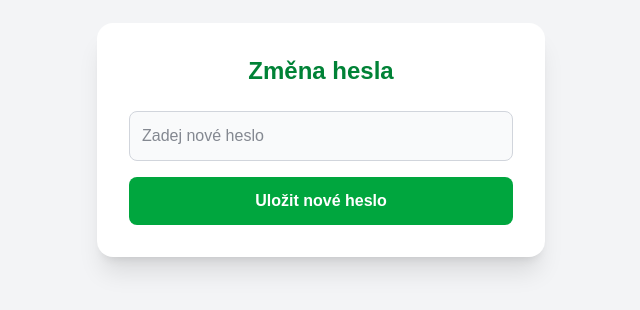
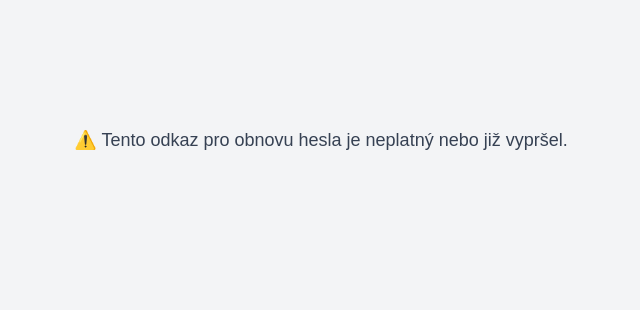
Before and after one commit to margaritakrasina-dev/TO-do-list, a Next.js app: page /update-password in a window 1280 px wide. Shown: the part 260-570 px from the top of the page, without its empty margins (319-959 px from the left). Built offline with nearby package versions, Linux system fonts and the light colour scheme; no server answers.

Commit message:
first commit

```diff
--- a/app/components/AuthForm.tsx
+++ b/app/components/AuthForm.tsx
@@ -19,7 +19,11 @@ export default function AuthForm({ type }: AuthFormProps) {
     // 🟢 Registrace
     if (type === "register") {
       const { error } = await supabase.auth.signUp({ email, password });
-      setMessage(error ? error.message : "✅ Úspěšně zaregistrováno! Zkontroluj email.");
+      setMessage(
+        error
+          ? error.message
+          : "✅ Úspěšně zaregistrováno! Zkontroluj svůj email pro potvrzení účtu."
+      );
     }
 
     // 🟢 Přihlášení
@@ -31,25 +35,31 @@ export default function AuthForm({ type }: AuthFormProps) {
 
     // 🟢 Reset hesla (odeslání emailu)
     if (type === "reset") {
-      const baseUrl = window.location.origin; // 💡 dynamická URL (funguje lokálně i po nasazení)
+      const baseUrl = window.location.origin; // 💡 automatická URL (lokální i produkční)
 
       const { error } = await supabase.auth.resetPasswordForEmail(email, {
-        redirectTo: `${baseUrl}/update-password`, // 💚 stránka pro nastavení nového hesla
+        redirectTo: `${baseUrl}/update-password#type=recovery`, // 💚 klíčové — hash #type=recovery
       });
 
-      setMessage(error ? error.message : "📩 Zkontroluj svůj email pro obnovení hesla.");
+      setMessage(
+        error
+          ? error.message
+          : "📩 Odesláno! Zkontroluj svůj email pro obnovení hesla."
+      );
     }
   };
 
   return (
     <div className="min-h-screen flex items-center justify-center bg-gray-100 px-4">
       <div className="w-full max-w-md bg-white shadow-xl rounded-2xl p-8">
+        {/* Nadpis */}
         <h2 className="text-3xl font-bold text-center text-green-700 mb-6">
           {type === "login" && "Přihlášení"}
           {type === "register" && "Registrace"}
           {type === "reset" && "Obnovení hesla"}
         </h2>
 
+        {/* Formulář */}
         <form onSubmit={handleSubmit} className="space-y-4">
           {/* Email */}
           <div>
@@ -64,7 +74,7 @@ export default function AuthForm({ type }: AuthFormProps) {
             />
           </div>
 
-          {/* Heslo (pokud nejde o reset) */}
+          {/* Heslo (zobrazit jen mimo reset) */}
           {type !== "reset" && (
             <div>
               <label className="block text-gray-700 text-sm font-medium mb-1">Heslo</label>
@@ -97,36 +107,50 @@ export default function AuthForm({ type }: AuthFormProps) {
           )}
         </form>
 
-        {/* Odkazy */}
+        {/* Odkazy pod formulářem */}
         <div className="text-center mt-6 text-sm text-gray-600">
           {type === "login" && (
             <>
               <p className="mb-2">
                 Nemáš účet?{" "}
-                <a href="/register" className="text-green-700 font-semibold hover:underline">
+                <a
+                  href="/register"
+                  className="text-green-700 font-semibold hover:underline"
+                >
                   Registruj se
                 </a>
               </p>
               <p>
                 Zapomněl jsi heslo?{" "}
-                <a href="/reset-password" className="text-green-700 font-semibold hover:underline">
+                <a
+                  href="/reset-password"
+                  className="text-green-700 font-semibold hover:underline"
+                >
                   Obnovit heslo
                 </a>
               </p>
             </>
           )}
+
           {type === "register" && (
             <p>
               Už máš účet?{" "}
-              <a href="/login" className="text-green-700 font-semibold hover:underline">
+              <a
+                href="/login"
+                className="text-green-700 font-semibold hover:underline"
+              >
                 Přihlaš se
               </a>
             </p>
           )}
+
           {type === "reset" && (
             <p>
               Zpět na{" "}
-              <a href="/login" className="text-green-700 font-semibold hover:underline">
+              <a
+                href="/login"
+                className="text-green-700 font-semibold hover:underline"
+              >
                 přihlášení
               </a>
             </p>
--- a/app/update-password/page.tsx
+++ b/app/update-password/page.tsx
@@ -1,23 +1,47 @@
 "use client";
 
-import { useState } from "react";
+import { useEffect, useState } from "react";
 import { supabase } from "../lib/supabaseClient";
 import { useRouter } from "next/navigation";
 
 export default function UpdatePasswordPage() {
   const [password, setPassword] = useState("");
   const [message, setMessage] = useState("");
+  const [canChange, setCanChange] = useState(false);
   const router = useRouter();
 
+  // 🧠 Ověří, že uživatel přišel z e-mailového odkazu (má v URL type=recovery)
+  useEffect(() => {
+    const hash = window.location.hash;
+    if (hash.includes("type=recovery")) {
+      setCanChange(true);
+    } else {
+      setMessage("⚠️ Tento odkaz pro obnovu hesla je neplatný nebo již vypršel.");
+    }
+  }, []);
+
+  // 🟢 Uložení nového hesla
   const handleUpdatePassword = async (e: React.FormEvent) => {
     e.preventDefault();
+
     const { error } = await supabase.auth.updateUser({ password });
-    if (error) setMessage(error.message);
-    else {
-      setMessage("✅ Heslo bylo úspěšně změněno! Přihlašte se znovu.");
+
+    if (error) {
+      setMessage("❌ Chyba při změně hesla: " + error.message);
+    } else {
+      setMessage("✅ Heslo bylo úspěšně změněno! Budete přesměrováni na přihlášení...");
       setTimeout(() => router.push("/login"), 2000);
     }
   };
+
+  // ⚠️ Pokud odkaz není platný
+  if (!canChange && !message.includes("Heslo bylo")) {
+    return (
+      <div className="min-h-screen flex items-center justify-center bg-gray-100">
+        <p className="text-gray-700 text-lg">{message || "Načítání..."}</p>
+      </div>
+    );
+  }
 
   return (
     <div className="min-h-screen flex items-center justify-center bg-gray-100 px-4">
@@ -30,19 +54,21 @@ export default function UpdatePasswordPage() {
           <input
             type="password"
             placeholder="Zadej nové heslo"
-            className="w-full border border-gray-300 bg-gray-50 text-gray-900 p-3 rounded-lg focus:outline-none focus:ring-2 focus:ring-green-500"
+            className="w-full border border-gray-300 bg-gray-50 text-gray-900 p-3 rounded-lg focus:outline-none focus:ring-2 focus:ring-green-500 focus:border-green-500"
             value={password}
             onChange={(e) => setPassword(e.target.value)}
             required
           />
+
           <button
             type="submit"
-            className="w-full bg-green-600 text-white font-semibold py-3 rounded-lg hover:bg-green-700 transition"
+            className="w-full bg-green-600 text-white font-semibold py-3 rounded-lg hover:bg-green-700 transition-all duration-200 shadow-md"
           >
             Uložit nové heslo
           </button>
         </form>
 
+        {/* Zobrazení hlášky */}
         {message && (
           <p className="text-center text-sm text-gray-700 mt-4 bg-gray-100 py-2 rounded">
             {message}
```
